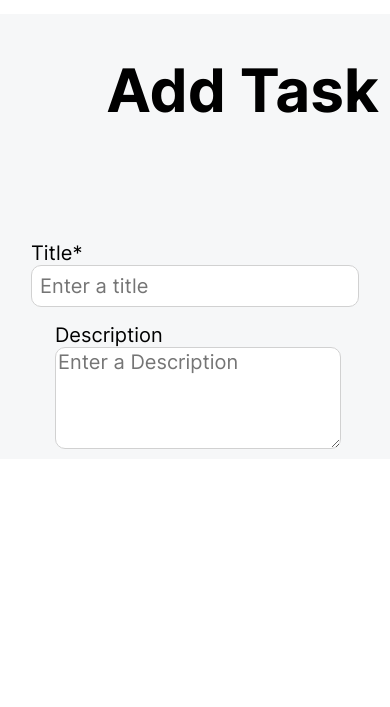
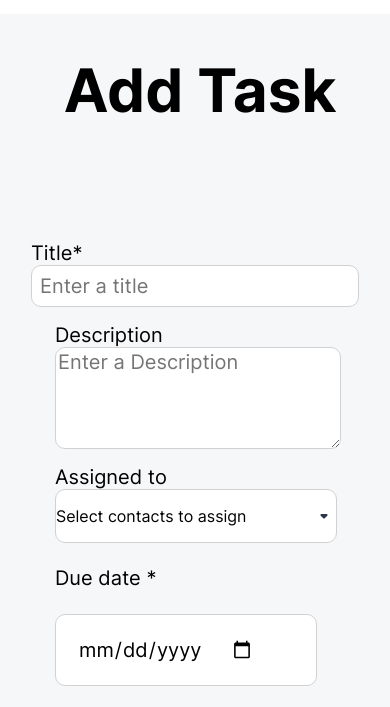
Before and after one commit to Ilivar/Join, a plain HTML site: page html/add_task.html in a window 390 px wide. Shown: the part 66-773 px from the top of the page. Drawn offline with Linux system fonts and the light colour scheme; no server answers.

Commit message:
Update Responsive Add Task

```diff
--- a/css/add_task.css
+++ b/css/add_task.css
@@ -33,7 +33,6 @@ body {
 .side {
   display: flex;
   width: 100%;
-  height: 100%;
 }
 
 
@@ -73,7 +72,7 @@ a {
 }
 
 .background {
-  height: 100vh;
+  height: 1080px;
   width: 100%;
   background: #f6f7f8;
 }
@@ -352,7 +351,7 @@ h4 {
   width: 100%;
 }
 
-.last_section {
+.last_section_border {
   width: 92%;
   padding-left: 0px;
   padding-top: 60px;
@@ -711,16 +710,19 @@ h4 {
 
 @media(max-width: 1000px) {
 
+  .background {
+    height: 1000px;
+  }
+
   .area {
     position: relative;
-    top: 0px;
-    height: 525px;
+    height: 920px;
     overflow-x:scroll;
     z-index: 25;
   }
 
 
-  .content{
+  .content_overlay{
     height: 525px;
     overflow-x:scroll;
     z-index: 25;
@@ -730,14 +732,8 @@ h4 {
     padding-left: 50px;
   }
 
-  .area {
-    height: 100%;
-  }
-
   .last_section {
     width: 100%;
-    padding-top: 30px;
-    padding-bottom: 70px;
   }
 
    .left_stroke_right_area {
@@ -752,6 +748,20 @@ h4 {
 }
 
 @media(max-width: 450px) {
+
+  #sub_task_listelements {
+    /* height: 100px; */
+
+  }
+
+  .last_section {
+    padding-top: 120px;
+    display: flex;
+  }
+
+  h1 {
+    padding-left: 10px;
+  }
 
   .prio_area {
     padding-top: 16px;
```
Also changed, not shown: assets/templates/add_task_template.html (+2 -2 lines).
